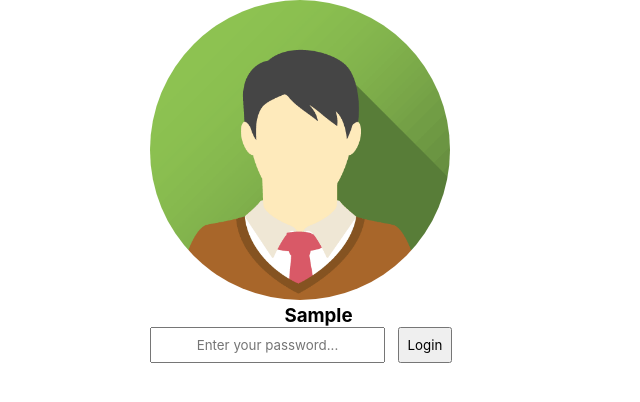
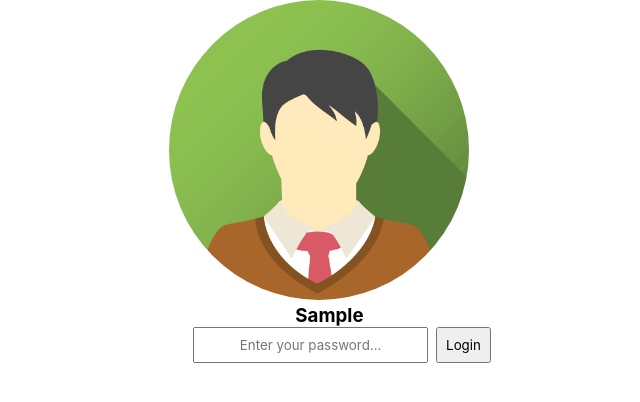
Before and after one commit to IamSheikh/my-os, a plain HTML site: page public/index.html in a window 1280 px wide. Both pictures are taken after typing "Sample", "Sample", "Sample123" into the empty fields and a click on the button "Install Page". Shown: the whole page, without its empty margins (298-938 px from the left). Drawn offline with Linux system fonts and the light colour scheme.

Commit message:
add input and button css

```diff
--- a/public/LoginPage.js
+++ b/public/LoginPage.js
@@ -6,8 +6,10 @@ class LoginPage extends HTMLElement {
             <form id="loginForm">
                 <img src="./img/avatar.png" alt=${window.name} class="login-form-img" />
                 <h3 class="main-text">${window.name}</h3>
-                <input type="password" name="userpassword" id="userpassword" placeholder="Enter your password..." class="main-input" />
-                <button class="main-btn">Login</button>
+                <div id="main-form">
+                  <input type="password" name="userpassword" id="userpassword" placeholder="Enter your password..." class="main-input" />
+                  <button class="main-btn">Login</button>
+                </div>
             </form>
     `
   }
--- a/public/styles.css
+++ b/public/styles.css
@@ -20,7 +20,7 @@
 }
 
 #loginForm {
-    width: 30%;
+    width: 27%;
     margin: auto;
     display: block;
 }
@@ -32,7 +32,12 @@
 }
 
 #loginForm h3 {
-    width: 30%;
+    width: 27%;
     margin: auto;
     display: block;
 }
+
+#main-form {
+    display: flex;
+    justify-content: center;
+}
```
